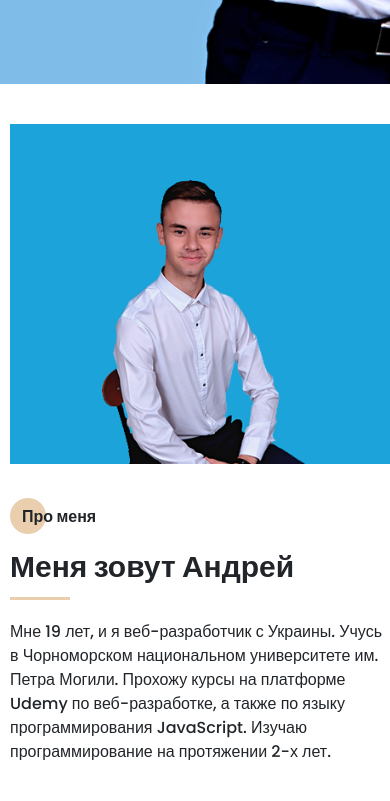
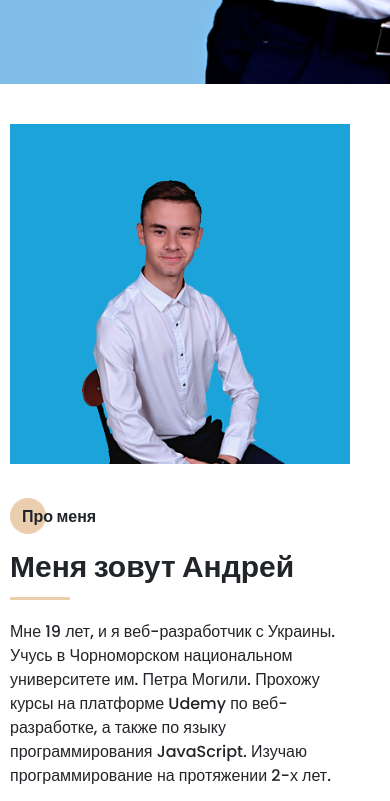
Before and after one commit to andrewtebenko/portfolio, a website: page src/index.html in a window 390 px wide. Shown: the part 760-1561 px from the top of the page. Drawn offline with Linux system fonts and the light colour scheme.

Commit message:
Fixed the adaptive bug

```diff
--- a/src/index.html
+++ b/src/index.html
@@ -385,7 +385,7 @@
                                 <button class="contacts__btn btn">Отправить сообщение</button>
                                 <div class="contacts__policy">
                                     <input required type="checkbox">
-                                    <span>Я согласен(а) с <a href="/policy.html" target="_blank">политикой конфиденциальности</a></span>
+                                    <span>Я согласен(а) с <a href="https://andrewtebenko.github.io/portfolio/src/policy.html" target="_blank">политикой конфиденциальности</a></span>
                                 </div>
                             </div>
                         </form>
--- a/src/sass/blocks/_media.scss
+++ b/src/sass/blocks/_media.scss
@@ -193,16 +193,19 @@
     .about {
         &__wrapper {
             grid-template: 340px auto auto / 1fr;
-            max-width: 360px;
         }
         .title {
             &_fz36 {
                 font-size: 30px;
             }
         }
+        &__photo, &__description {
+            width: 340px;
+        }
         &__skills {
             grid-template-columns: 1fr;
         }
+
     }
     .resume {
         .title {
```
Also changed, not shown: src/css/style.min.css.
